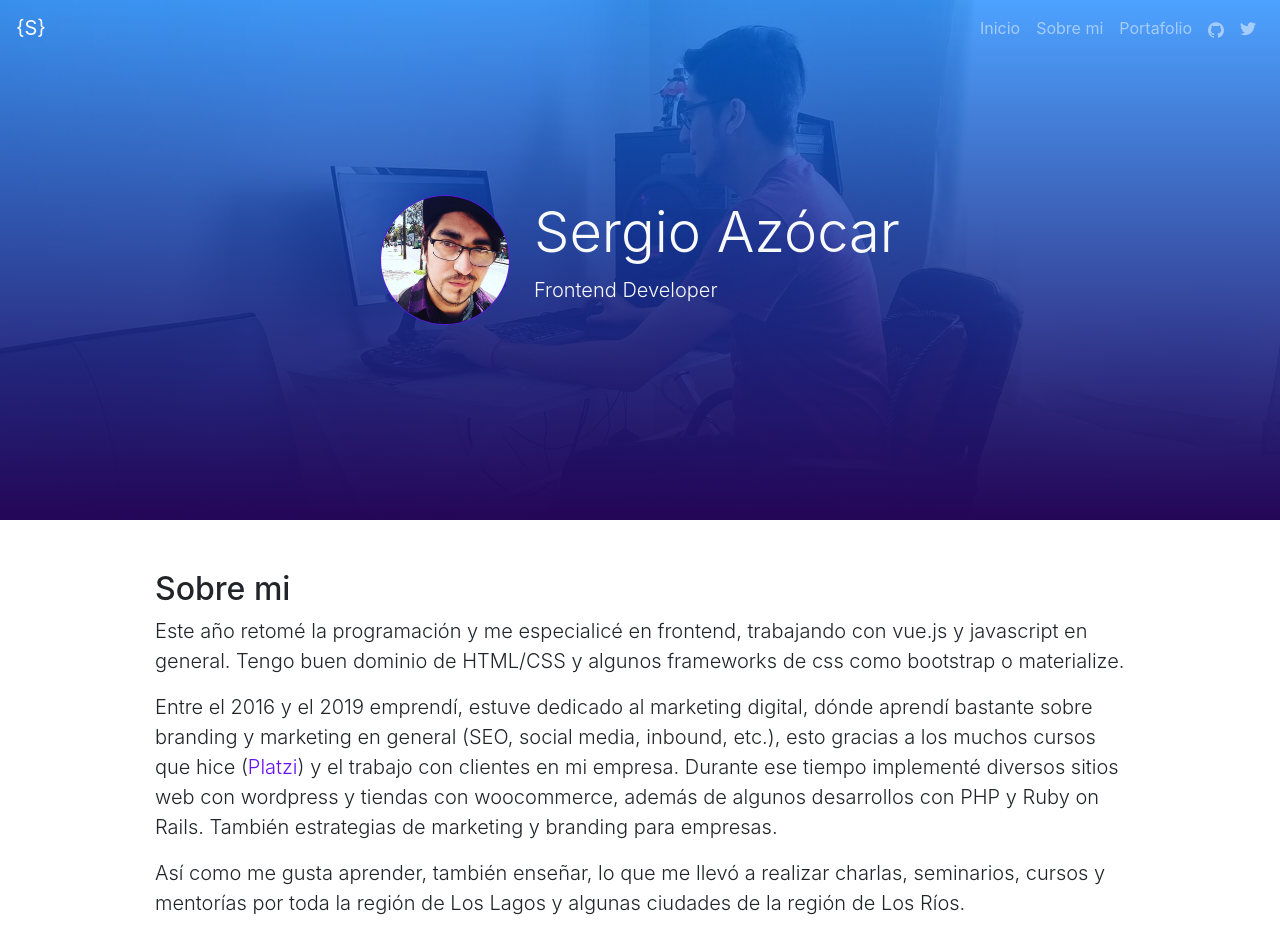
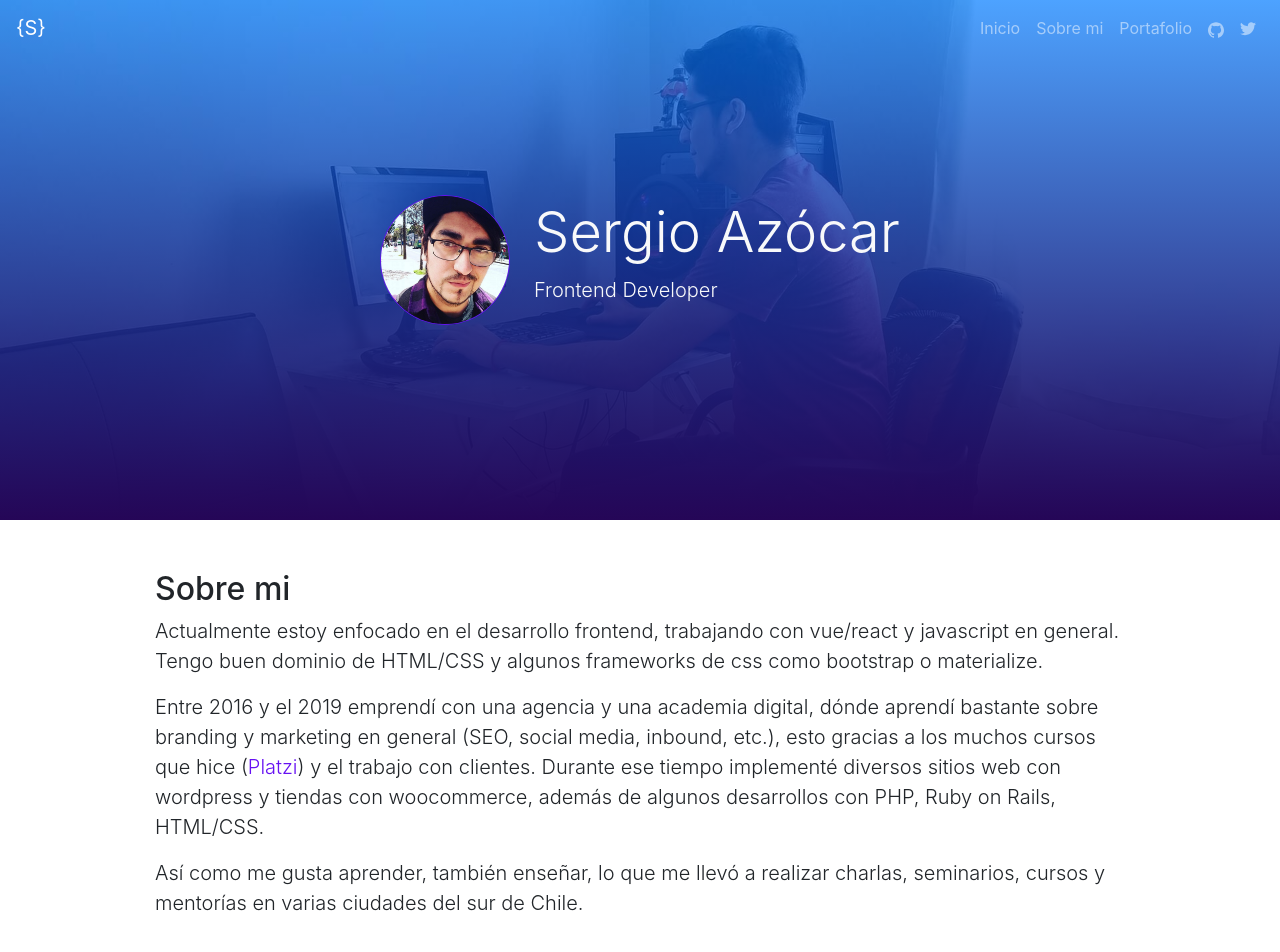
Before and after one commit to sergioazoc/sergioazoc, a Nuxt app: page /about in a window 1280 px wide. Shown: the top 952 px of the page. Built offline with nearby package versions, Linux system fonts and the light colour scheme.

Commit message:
update about

```diff
--- a/pages/about.vue
+++ b/pages/about.vue
@@ -3,13 +3,13 @@
     <b-container fluid="sm" tag="section">
       <h2>Sobre mi</h2>
       <p class="lead">
-        Este año retomé la programación y me especialicé en frontend, trabajando con vue.js y javascript en general. Tengo buen dominio de HTML/CSS y algunos frameworks de css como bootstrap o materialize.
+        Actualmente estoy enfocado en el desarrollo frontend, trabajando con vue/react  y javascript en general. Tengo buen dominio de HTML/CSS y algunos frameworks de css como bootstrap o materialize.
       </p>
       <p class="lead">
-        Entre el 2016 y el 2019 emprendí, estuve dedicado al marketing digital, dónde aprendí bastante sobre branding y marketing en general (SEO, social media, inbound, etc.), esto gracias a los muchos cursos que hice (<a href="https://platzi.com/@sergioazocar/" target="_blank" rel="noopener noreferrer">Platzi</a>) y el trabajo con clientes en mi empresa. Durante ese tiempo implementé diversos sitios web con wordpress y tiendas con woocommerce, además de algunos desarrollos con PHP y Ruby on Rails. También estrategias de marketing y branding para empresas.
+        Entre 2016 y el 2019 emprendí con una agencia y una academia digital, dónde aprendí bastante sobre branding y marketing en general (SEO, social media, inbound, etc.), esto gracias a los muchos cursos que hice (<a href="https://platzi.com/@sergioazocar/" target="_blank" rel="noopener noreferrer">Platzi</a>) y el trabajo con clientes. Durante ese tiempo implementé diversos sitios web con wordpress y tiendas con woocommerce, además de algunos desarrollos con PHP, Ruby on Rails, HTML/CSS.
       </p>
       <p class="lead">
-        Así como me gusta aprender, también enseñar, lo que me llevó a realizar charlas, seminarios, cursos y mentorías por toda la región de Los Lagos y algunas ciudades de la región de Los Ríos.
+        Así como me gusta aprender, también enseñar, lo que me llevó a realizar charlas, seminarios, cursos y mentorías en varias ciudades del sur de Chile.
       </p>
     </b-container>
     <b-container fluid="sm" tag="section">
--- a/pages/index.vue
+++ b/pages/index.vue
@@ -57,7 +57,7 @@ export default {
   head () {
     return {
       meta: [
-        { property: 'og:image', content: ogImage }
+        { hid: 'og:image', name: 'og:image', content: ogImage }
       ]
     }
   }
```
